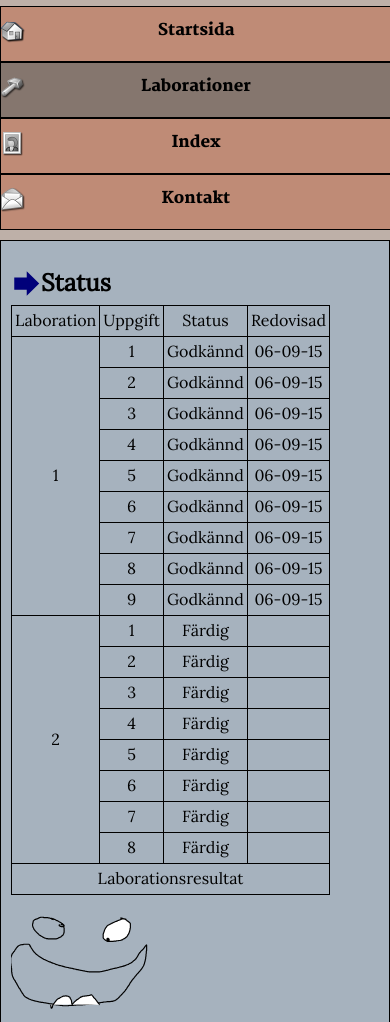
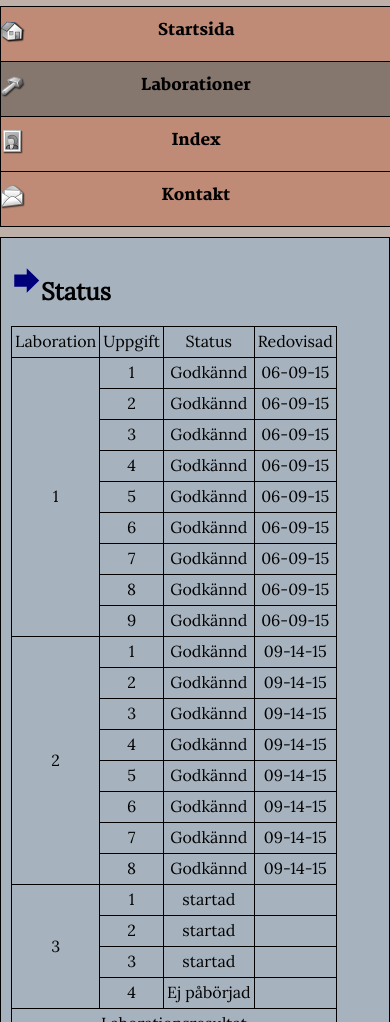
Before and after one commit to Stening/Html5, a plain HTML site: page pages/laborationer.html in a window 390 px wide. Shown: the part 62-1084 px from the top of the page. Drawn offline with Linux system fonts and the light colour scheme.

Commit message:
har börjat testa mobilanpassningen

```diff
--- a/css/smartphone.css
+++ b/css/smartphone.css
@@ -97,6 +97,7 @@ body{
 	font-family: 'playfair', serif;
 	font-size:200%;
 	background: #BF8B9C url(pics/jslogoblueyellow.svg) no-repeat;
+	background-position:left;
 }
 /*header*/
 
@@ -115,34 +116,44 @@ body{
 }/*presentation.html*/
 
 #badge {
-    padding: 10px 10px 0px 10px;
-    max-width:70%;
+	padding: 10px 10px 0px 10px;
+	max-width:30%;
 	height:auto;
 }/*index.html*/
 
 #testpic {
     padding: 10px 10px 0px 10px;
-    max-width:70%;
-	height:auto;
+    max-width:50%;
+	max-height:100px;
 }/*laborationer.html*/
 
 #spritestart {
 	background-position:0px -35px;
+	border:1px solid black;
 }
 #spritestart:hover:not(.activesprite){background-position:0px 13px;}
 
 #spritelabb{
 		background-position:0px -131px;
+		border-left:1px solid black;
+		border-right:1px solid black;
+		border-bottom:1px solid black;
 }
 #spritelabb:hover:not(.activesprite){background-position:0px -83px;}
 
 #spriteindex{
 		background-position:0px -227px;
+		border-left:1px solid black;
+		border-right:1px solid black;
+		border-bottom:1px solid black;
 }
 #spriteindex:hover:not(.activesprite){background-position:0px -179px;}
 
 #spritekontakt{
 		background-position:0px -323px;
+		border-left:1px solid black;
+		border-right:1px solid black;
+		border-bottom:1px solid black;
 }
 #spritekontakt:hover:not(.activesprite){background-position:0px -275px;}
 
@@ -158,11 +169,10 @@ body{
 }
 
 .right{
-	max-width:300px;
-	width:auto;
-	height:250px;
+	max-width:50%;
+	height:auto;
 	float:right;
-	padding-right:30%;
+	padding-right:10%;
 }
 /*images*/
 
@@ -197,7 +207,6 @@ body{
 #navigation li a {
     width:100%;
 	padding:15px 0px 15px 0px;
-	border:1px solid black;
 	text-decoration:none;
 	color:#000000;
 	background-color:#BF8B76;
@@ -260,6 +269,7 @@ body{
 	background:url(pics/bluearrow.svg) no-repeat;
 	background-position: 5px 30px;
 	background-size:50px;
+	line-height:200%;
 }
 
 
--- a/css/style.css
+++ b/css/style.css
@@ -63,7 +63,7 @@ body{
 	background-color: transparent;
 	margin:auto;
 	max-width:1200px;
-
+	width:auto;
 	font-size:16px;
 	line-height:16px;
 }
@@ -115,12 +115,14 @@ body{
 
 #badge {
 	padding: 10px 10px 0px 10px;
+    max-width:10%;
+	height:auto;
 
 }/*index.html*/
 
 #testpic {
 	padding: 10px 10px 0px 10px;
-	max-width:150px;
+	max-width:20%;
 	height:auto;
 }/*laborationer.html*/
 
@@ -181,17 +183,18 @@ body{
 
 /*meny*/
 #navigation{
-	margin:0px 0px 10px 0px;
 	text-align:center;
 	font-size:100%;
 	font-family: 'Merriweather', serif;
+	width:100%;
 }
 #navigation ul{
 	border: 0px solid black;
+	width:100%;
 }
 #navigation li {
 	display:inline-block;
-	margin:10px 20px 10px 20px;
+	margin:10px 2% 20px 2%;
 }
 #navigation li a {
 
@@ -260,6 +263,7 @@ body{
 	background:url(pics/bluearrow.svg) no-repeat;
 	background-position: 5px 30px;
 	background-size:50px;
+	line-height:200%;
 }
 
 
--- a/pages/laborationer.html
+++ b/pages/laborationer.html
@@ -4,8 +4,10 @@
 <head>
     <meta charset="utf-8">
     <title>Laborationer</title>
-   <link rel="stylesheet" type="text/css" media="screen and (min-width:481px)" href="../css/style.css" />
+    <link rel="stylesheet" type="text/css" media="screen and (min-width:481px)" href="../css/style.css" />
     <link rel="stylesheet" type="text/css" media="only screen and (max-width:480px)" href="../css/smartphone.css" />
+    <link rel="stylesheet" type="text/css" media="handdheld" href="../css/smartphone.css" />
+    <meta name="viewport" content="width=device-width, initial-scale=1.0"/>
 </head>
 
 <body>
@@ -89,48 +91,69 @@
                         <tr>
                             <td rowspan=8>2</td>
                             <td>1</td>
-                            <td>Färdig</td>
+                            <td>Godkännd</td>
+                            <td>09-14-15</td>
+                        </tr>
+                        <tr>
+                            <td>2</td>
+                            <td>Godkännd</td>
+                            <td>09-14-15</td>
+                        </tr>
+                        <tr>
+                            <td>3</td>
+                            <td>Godkännd</td>
+                            <td>09-14-15</td>
+                        </tr>
+                        <tr>
+                            <td>4</td>
+                            <td>Godkännd</td>
+                            <td>09-14-15</td>
+                        </tr>
+                         <tr>
+                            <td>5</td>
+                            <td>Godkännd</td>
+                            <td>09-14-15</td>
+                        </tr>
+                         <tr>
+                            <td>6</td>
+                            <td>Godkännd</td>
+                            <td>09-14-15</td>
+                        </tr>
+                        <tr>
+                            <td>7</td>
+                            <td>Godkännd</td>
+                            <td>09-14-15</td>
+                        </tr>
+                        <tr>
+                            <td>8</td>
+                            <td>Godkännd</td>
+                            <td>09-14-15</td>
+                        </tr>
+                        <tr>
+                            <td rowspan=4>3</td>
+                            <td>1</td>
+                            <td>startad</td>
                             <td></td>
                         </tr>
                         <tr>
                             <td>2</td>
-                            <td>Färdig</td>
+                            <td>startad</td>
                             <td></td>
                         </tr>
                         <tr>
                             <td>3</td>
-                            <td>Färdig</td>
+                            <td>startad</td>
                             <td></td>
                         </tr>
                         <tr>
                             <td>4</td>
-                            <td>Färdig</td>
-                            <td></td>
-                        </tr>
-                         <tr>
-                            <td>5</td>
-                            <td>Färdig</td>
-                            <td></td>
-                        </tr>
-                         <tr>
-                            <td>6</td>
-                            <td>Färdig</td>
-                            <td></td>
-                        </tr>
-                        <tr>
-                            <td>7</td>
-                            <td>Färdig</td>
-                            <td></td>
-                        </tr>
-                        <tr>
-                            <td>8</td>
-                            <td>Färdig</td>
+                            <td>Ej påbörjad</td>
                             <td></td>
                         </tr>
                     </tbody>
                 </table>
             </div>
-            <img id="testpic" src="../pics/testpic.svg" alt="En testbild" width="150" height="100" />
+            <img id="testpic" src="../pics/testpic.svg" alt="En testbild" />
             <h1>Laboration 1</h1>
             <div id="assignments">
                 <ul>
```
Also changed, not shown: index.html (+3 -2 lines), pages/kontakt.html (+2 -0 lines), pages/presentation.html (+2 -1 lines).
